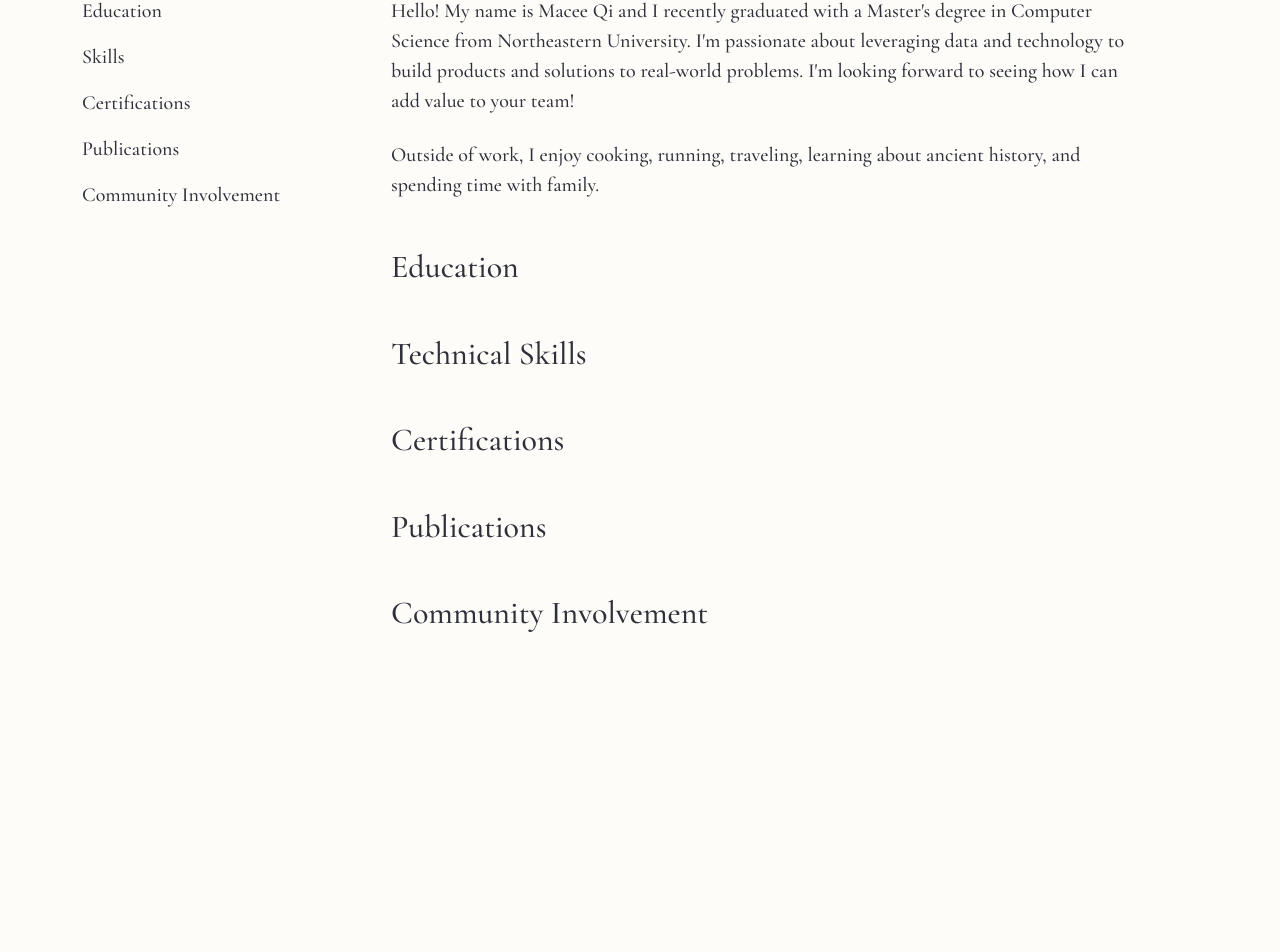
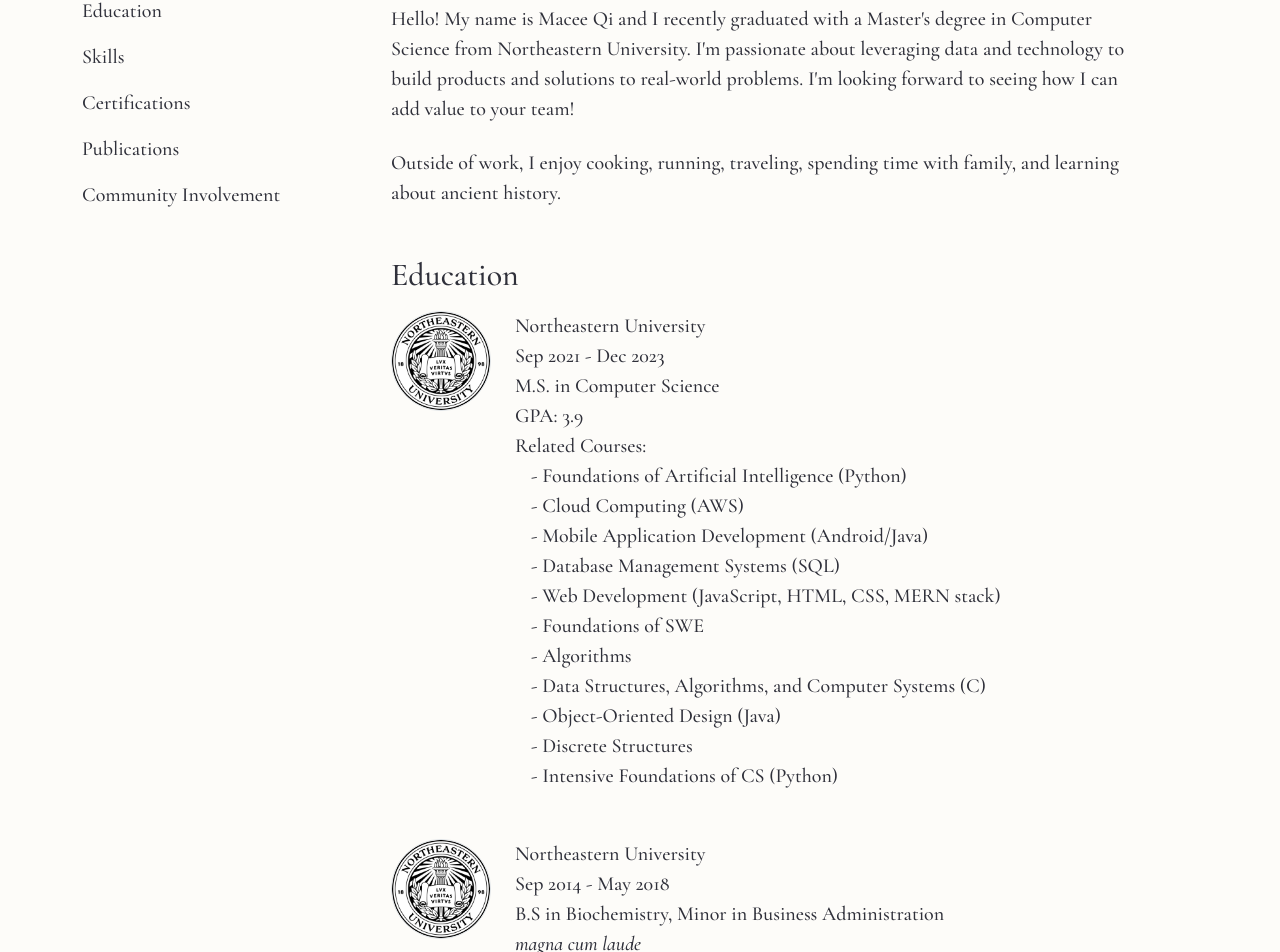
Before and after one commit to MaceeQi/MaceeQi.github.io, a React (Create React App) app: page /#/about in a window 1280 px wide. Shown: the part 182-1134 px from the top of the page. Before the commit the page ends 870 px from the top, so only its background shows below. Built offline with nearby package versions, Linux system fonts and the light colour scheme.

Commit message:
complete education section

```diff
--- a/src/components/about/about-me.js
+++ b/src/components/about/about-me.js
@@ -4,7 +4,7 @@
             <h2>
                 About Me
             </h2>
-            <div className="fs-5 fw-medium">
+            <div className="fs-5 fw-medium mt-3">
                 Hello! My name is Macee Qi and I recently graduated with a
                 Master's degree in Computer Science from Northeastern University.
                 I'm passionate about leveraging data and technology to build products
@@ -14,8 +14,8 @@
             <br/>
             <div className="fs-5 fw-medium">
                 Outside of work, I enjoy cooking,
-                running, traveling, learning about ancient history, and
-                spending time with family.
+                running, traveling, spending time with family,
+                and learning about ancient history.
             </div>
         </>
     );
--- a/src/components/about/education.js
+++ b/src/components/about/education.js
@@ -1,11 +1,51 @@
+import "./index.css";
+import courses from "../../data/courses.json";
+
 const EducationComponent = () => {
+
     return (
         <>
             <h2>
                 Education
             </h2>
-            <div className="fs-5">
 
+            {/* Grad - MSCS */}
+            <div className="d-flex fs-5 fw-medium mt-3">
+                {/* NEU logo */}
+                <img className="mq-neu-logo border rounded-circle" src={`/images/neu.jpg`}/>
+
+                {/* MSCS Content */}
+                <div className="ms-4">
+                    <span> Northeastern University </span> <br/>
+                    <span> Sep 2021 - Dec 2023 </span> <br/>
+                    <span> M.S. in Computer Science </span> <br/>
+                    <span> GPA: 3.9 </span> <br/>
+                    <span> Related Courses: </span> <br/>
+                    {
+                        courses.map(course =>
+                                <>
+                                    <span className="ms-3">- {course}</span>
+                                    <br />
+                                </>
+                        )
+                    }
+                </div>
+            </div>
+
+            {/* Undergrad - BS Biochem */}
+            <div className="d-flex fs-5 fw-medium mt-5">
+                {/* NEU logo */}
+                <img className="mq-neu-logo border rounded-circle" src={`/images/neu.jpg`}/>
+
+                {/* BS content */}
+                <div className="ms-4">
+                    <span> Northeastern University </span> <br/>
+                    <span> Sep 2014 - May 2018 </span> <br/>
+                    <span> B.S in Biochemistry, Minor in Business Administration</span> <br/>
+                    <span className="fst-italic"> magna cum laude </span> <br/>
+                    <span> GPA: 3.8 </span> <br/>
+                    <span> College of Science Undergraduate Student Advisory Council - Biochemistry Representative </span> <br/>
+                </div>
             </div>
         </>
     );
--- a/src/components/about/index.css
+++ b/src/components/about/index.css
@@ -2,3 +2,8 @@
     color: #2F303A;
     text-decoration: none;
 }
+
+.mq-neu-logo {
+    width: 100px;
+    height: 100px;
+}
--- /dev/null
+++ b/src/data/courses.json
@@ -0,0 +1,13 @@
+[
+    "Foundations of Artificial Intelligence (Python)",
+    "Cloud Computing (AWS)",
+    "Mobile Application Development (Android/Java)",
+    "Database Management Systems (SQL)",
+    "Web Development (JavaScript, HTML, CSS, MERN stack)",
+    "Foundations of SWE",
+    "Algorithms",
+    "Data Structures, Algorithms, and Computer Systems (C)",
+    "Object-Oriented Design (Java)",
+    "Discrete Structures",
+    "Intensive Foundations of CS (Python)"
+]
```
Also changed, not shown: public/images/neu.jpg (added).
